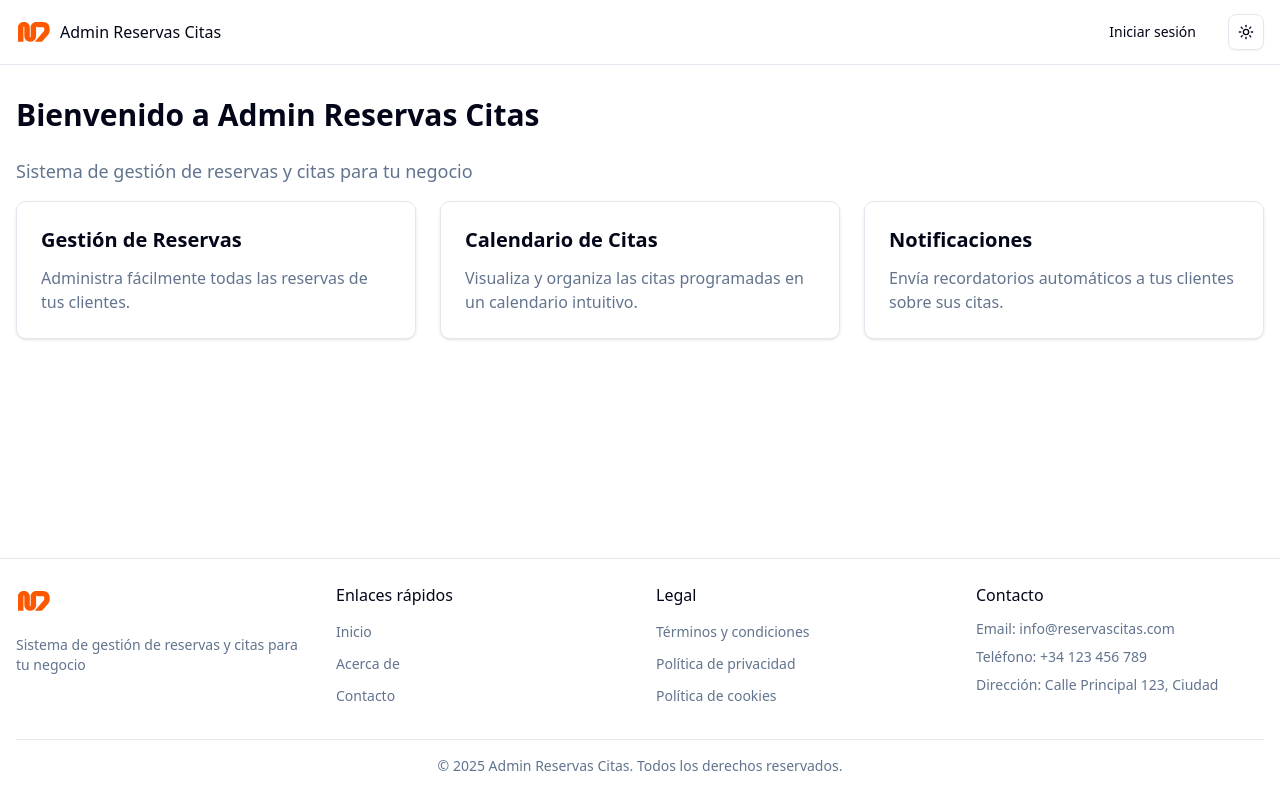
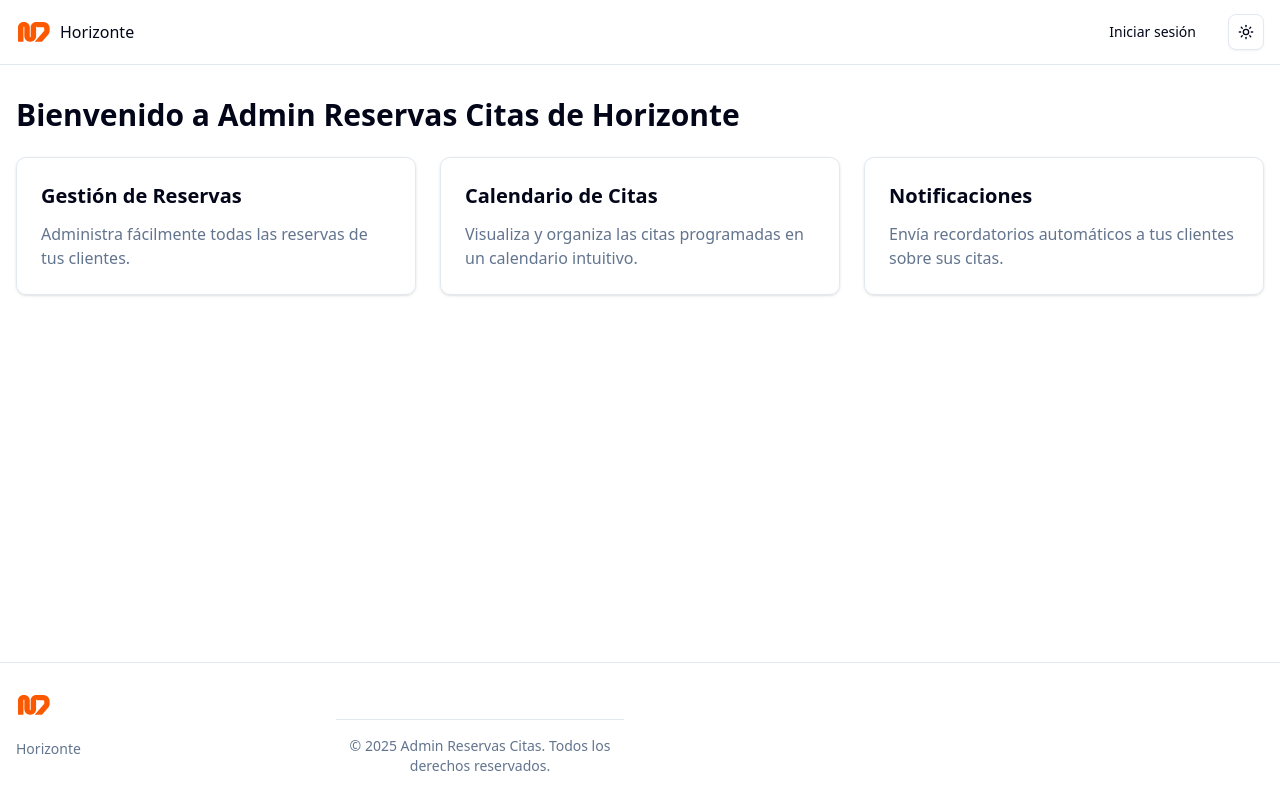
Before and after one commit to joskr2/admin-reservas-citas, a Next.js app: page / in a window 1280 px wide. Built offline with nearby package versions, Linux system fonts and the light colour scheme.

Commit message:
Actualiza el texto en la página de inicio y el encabezado para reflejar el nuevo nombre "Horizonte". Se simplifica el pie de página eliminando secciones innecesarias y se mejora la presentación del copyright.

```diff
--- a/src/app/page.tsx
+++ b/src/app/page.tsx
@@ -1,17 +1,13 @@
 import ClientLayout from "@/components/client-layout";
-import { Button } from "@/components/ui/button";
-import Link from "next/link";
 
 export default function HomePage() {
   return (
     <ClientLayout>
       <main className="container mx-auto py-8 px-4">
         <h1 className="text-3xl font-bold mb-6">
-          Bienvenido a Admin Reservas Citas
+          Bienvenido a Admin Reservas Citas de Horizonte
         </h1>
-        <p className="text-lg text-muted-foreground mb-4">
-          Sistema de gestión de reservas y citas para tu negocio
-        </p>
+
 
         <div className="grid grid-cols-1 md:grid-cols-3 gap-6 mb-12">
           <div className="border rounded-lg p-6 shadow-sm hover:shadow-md transition-shadow">
--- a/src/components/custom/Footer.tsx
+++ b/src/components/custom/Footer.tsx
@@ -29,94 +29,17 @@ const Footer = () => {
               </Button>
             </Link>
             <p className="text-sm text-muted-foreground">
-              Sistema de gestión de reservas y citas para tu negocio
+            Horizonte
             </p>
           </div>
 
-          {/* Enlaces rápidos */}
-          <div>
-            <h3 className="font-medium mb-3">Enlaces rápidos</h3>
-            <ul className="space-y-2">
-              <li>
-                <Link
-                  href="/"
-                  className="text-sm text-muted-foreground hover:text-foreground"
-                >
-                  Inicio
-                </Link>
-              </li>
-              <li>
-                <Link
-                  href="/about"
-                  className="text-sm text-muted-foreground hover:text-foreground"
-                >
-                  Acerca de
-                </Link>
-              </li>
-              <li>
-                <Link
-                  href="/contact"
-                  className="text-sm text-muted-foreground hover:text-foreground"
-                >
-                  Contacto
-                </Link>
-              </li>
-            </ul>
+          {/* Copyright */}
+          <div className="mt-8 pt-4 border-t text-center">
+            <p className="text-sm text-muted-foreground">
+              © {currentYear} Admin Reservas Citas. Todos los derechos
+              reservados.
+            </p>
           </div>
-
-          {/* Legal */}
-          <div>
-            <h3 className="font-medium mb-3">Legal</h3>
-            <ul className="space-y-2">
-              <li>
-                <Link
-                  href="/terms"
-                  className="text-sm text-muted-foreground hover:text-foreground"
-                >
-                  Términos y condiciones
-                </Link>
-              </li>
-              <li>
-                <Link
-                  href="/privacy"
-                  className="text-sm text-muted-foreground hover:text-foreground"
-                >
-                  Política de privacidad
-                </Link>
-              </li>
-              <li>
-                <Link
-                  href="/cookies"
-                  className="text-sm text-muted-foreground hover:text-foreground"
-                >
-                  Política de cookies
-                </Link>
-              </li>
-            </ul>
-          </div>
-
-          {/* Contacto */}
-          <div>
-            <h3 className="font-medium mb-3">Contacto</h3>
-            <ul className="space-y-2">
-              <li className="text-sm text-muted-foreground">
-                Email: info@reservascitas.com
-              </li>
-              <li className="text-sm text-muted-foreground">
-                Teléfono: +34 123 456 789
-              </li>
-              <li className="text-sm text-muted-foreground">
-                Dirección: Calle Principal 123, Ciudad
-              </li>
-            </ul>
-          </div>
-        </div>
-
-        {/* Copyright */}
-        <div className="mt-8 pt-4 border-t text-center">
-          <p className="text-sm text-muted-foreground">
-            © {currentYear} Admin Reservas Citas. Todos los derechos reservados.
-          </p>
         </div>
       </div>
     </footer>
--- a/src/components/custom/Header.tsx
+++ b/src/components/custom/Header.tsx
@@ -44,7 +44,7 @@ const Header = () => {
             />
           </Button>
           <span className="font-medium hidden sm:block">
-            Admin Reservas Citas
+          Horizonte
           </span>
         </Link>
 
```
